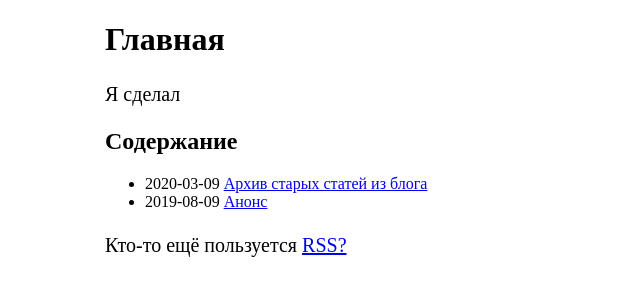
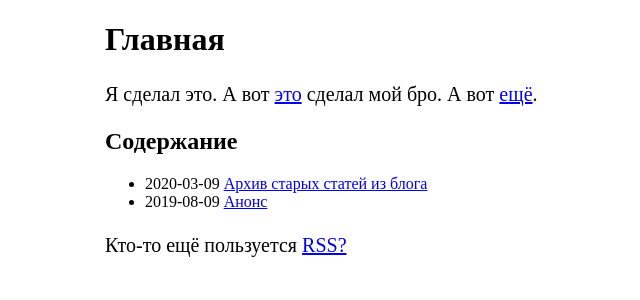
Before and after one commit to citrux/citrux.github.io, a Jekyll site: the page built from index.md, in a window 1280 px wide. Shown: the top 300 px of the page, without its empty margins (135-775 px from the left). Built offline with Jekyll 4.4.1, drawn with Linux system fonts in a browser that asks for light colours.

Commit message:
Add links to my bros

```diff
--- a/index.md
+++ b/index.md
@@ -7,4 +7,4 @@ title: Главная
 list_title: Содержание
 ---
 
-Я сделал
+Я сделал это. А вот [это](https://sputnikas.github.io) сделал мой бро. А вот [ещё](https://freecx.github.io).
```
